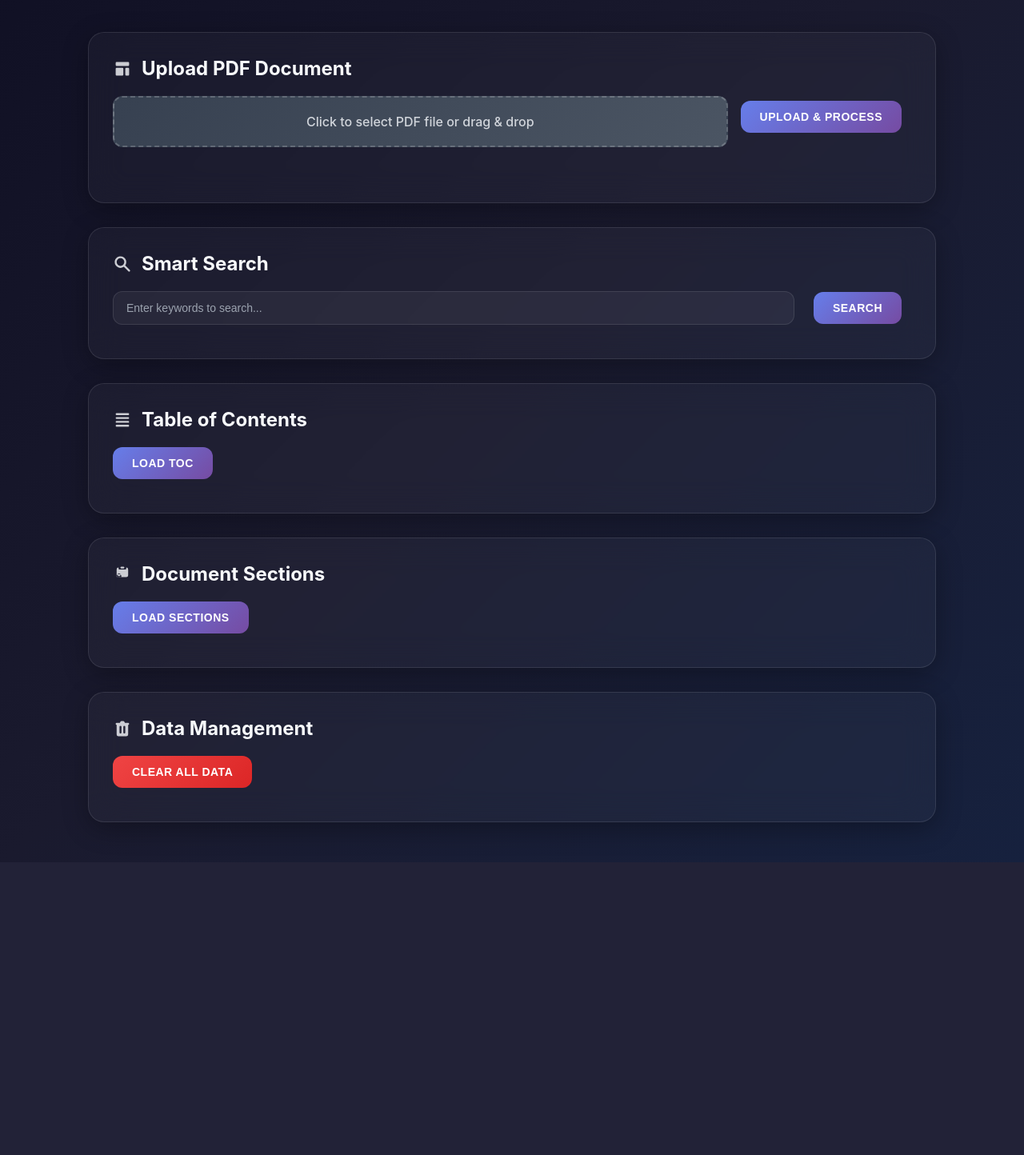
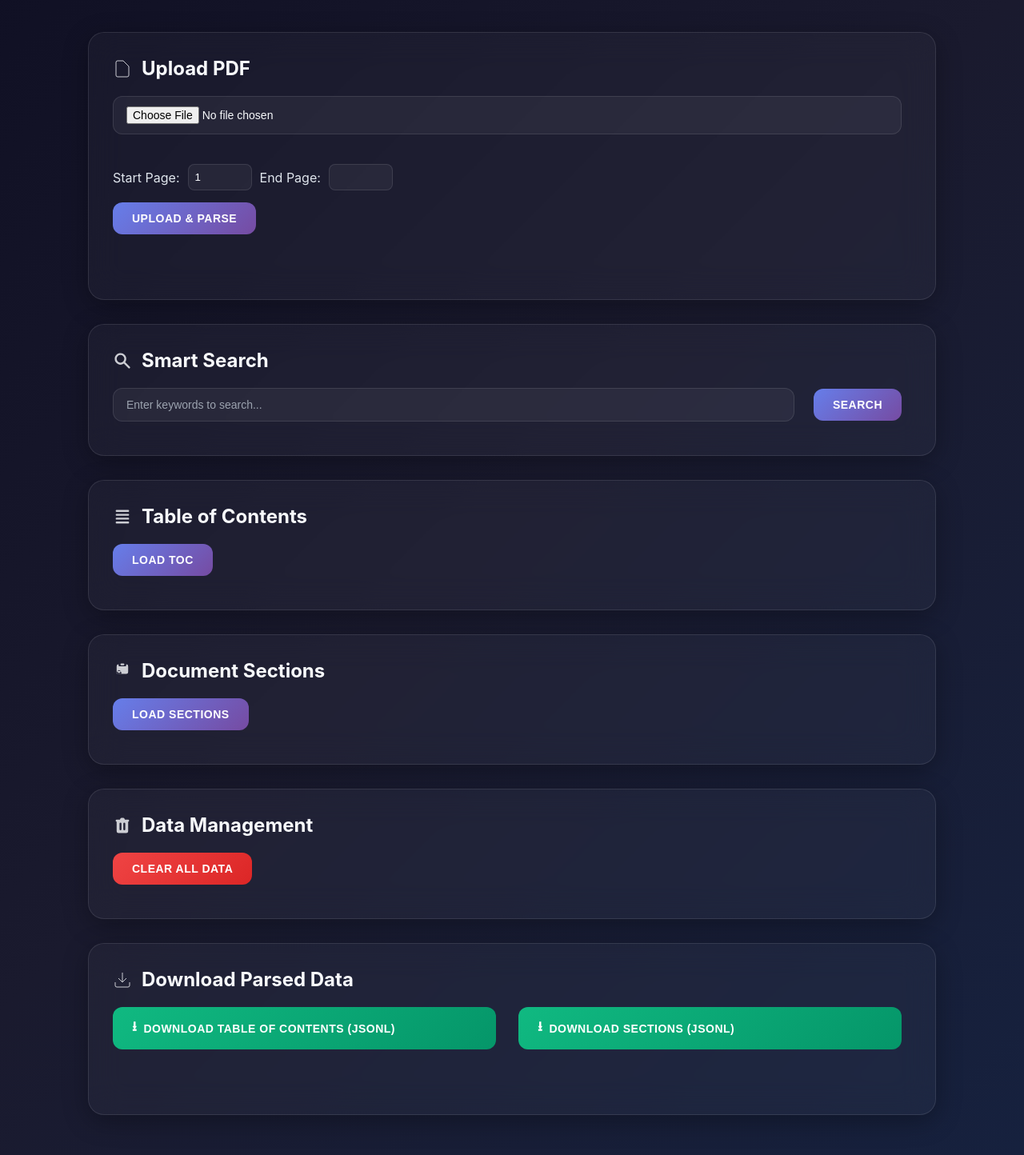
Before and after one commit to srikanthtn/USB-Power-pdf-parsing, a FastAPI app: page / in a window 1280 px wide. Shown: the part 193-1637 px from the top of the page at 80% size. Before the commit the page ends 1263 px from the top, so only its background shows below. Run offline with FastAPI, Linux system fonts and the light colour scheme.

Commit message:
Enhance PDF upload functionality with page range support and add download options for parsed data

```diff
--- a/app.py
+++ b/app.py
@@ -7,8 +7,8 @@ import json
 import os
 from pathlib import Path
 from typing import List, Optional, Dict, Any
-from fastapi import FastAPI, File, UploadFile, HTTPException, Request
-from fastapi.responses import HTMLResponse, JSONResponse
+from fastapi import FastAPI, File, UploadFile, HTTPException, Request, Form
+from fastapi.responses import HTMLResponse, JSONResponse,FileResponse
 from fastapi.staticfiles import StaticFiles
 from fastapi.templating import Jinja2Templates
 from fastapi.middleware.cors import CORSMiddleware
@@ -46,11 +46,13 @@ async def home(request: Request):
     return templates.TemplateResponse("index.html", {"request": request})
 
 @app.post("/upload-pdf")
-async def upload_pdf(file: UploadFile = File(...)):
-    """Upload and parse a PDF file"""
+async def upload_pdf(
+    file: UploadFile = File(...),
+    start_page: int = Form(1),
+    end_page: Optional[int] = Form(None)
+):
+    """Upload and parse a PDF file with page range"""
     global toc_entries, sections, current_pdf_path
-
-    print(f"Received file upload: {file.filename}")
 
     if not file.filename.endswith('.pdf'):
         raise HTTPException(status_code=400, detail="Only PDF files are allowed")
@@ -60,46 +62,30 @@ async def upload_pdf(file: UploadFile = File(...)):
     upload_dir.mkdir(exist_ok=True)
 
     file_path = upload_dir / file.filename
-    print(f"Saving file to: {file_path}")
 
     try:
-        with open(file_path, "wb") as buffer:
+        with file_path.open("wb") as f:
             content = await file.read()
-            buffer.write(content)
-            print(f"File saved successfully, size: {len(content)} bytes")
-    except Exception as e:
-        print(f"Error saving file: {e}")
-        raise HTTPException(status_code=500, detail=f"Error saving uploaded file: {str(e)}")
+            f.write(content)
 
-    try:
-        print("Starting PDF parsing...")
-        # Parse the PDF
-        parser = USBPDParser(str(file_path), "USB Power Delivery Specification")
-        toc_entries, sections, validation_report = parser.process_pdf()
-
-        print(f"Parsing completed. TOC entries: {len(toc_entries)}, Sections: {len(sections)}")
-
-        # Save parsed data
-        parser.save_jsonl(toc_entries, "usb_pd_toc.jsonl")
-        parser.save_jsonl(sections, "usb_pd_spec.jsonl")
-
+        # Initialize parser with page range
+        parser = USBPDParser()
+        toc_entries, sections = parser.parse_pdf(
+            str(file_path),
+            start_page=start_page,
+            end_page=end_page
+        )
         current_pdf_path = str(file_path)
 
         return {
-            "message": "PDF parsed successfully",
-            "toc_count": len(toc_entries),
-            "sections_count": len(sections),
-            "filename": file.filename
+            "message": "PDF processed successfully",
+            "filename": file.filename,
+            "page_range": f"{start_page}-{end_page if end_page else 'end'}",
+            "toc_entries": len(toc_entries),
+            "sections": len(sections)
         }
-
     except Exception as e:
-        print(f"Error during PDF parsing: {e}")
-        import traceback
-        traceback.print_exc()
-        # Clean up on error
-        if file_path.exists():
-            file_path.unlink()
-        raise HTTPException(status_code=500, detail=f"Error parsing PDF: {str(e)}")
+        raise HTTPException(status_code=500, detail=str(e))
 
 @app.get("/api/toc")
 async def get_toc():
@@ -228,6 +214,43 @@ async def clear_data():
 
     return {"message": "All data cleared successfully"}
 
+
+from fastapi.responses import FileResponse
+import os
+
+@app.get("/download/toc-jsonl")
+async def download_toc_jsonl():
+    """Download TOC data as JSONL file"""
+    file_path = Path("usb_pd_toc.jsonl").absolute()
+    if not file_path.exists():
+        raise HTTPException(
+            status_code=404,
+            detail="TOC JSONL file not found. Please upload and parse a PDF first."
+        )
+    return FileResponse(
+        path=str(file_path),
+        media_type='application/jsonl',
+        filename="usb_pd_toc.jsonl"
+    )
+
+@app.get("/download/sections-jsonl")
+async def download_sections_jsonl():
+    """Download sections data as JSONL file"""
+    file_path = Path("usb_pd_spec.jsonl").absolute()
+    if not file_path.exists():
+        raise HTTPException(
+            status_code=404,
+            detail="Sections JSONL file not found. Please upload and parse a PDF first."
+        )
+    return FileResponse(
+        path=str(file_path),
+        media_type='application/jsonl',
+        filename="usb_pd_spec.jsonl"
+    )
+
+
+
+
 if __name__ == "__main__":
     uvicorn.run(
         "app:app",
--- a/templates/index.html
+++ b/templates/index.html
@@ -286,12 +286,63 @@
         min-width: 250px;
     }
 
+    .page-range {
+        display: flex;
+        align-items: center;
+        gap: 10px;
+        margin: 15px 0;
+    }
+
+    .page-range input[type="number"] {
+        background: rgba(255, 255, 255, 0.05);
+        border: 1px solid rgba(255, 255, 255, 0.1);
+        border-radius: 8px;
+        padding: 8px;
+        width: 80px;
+        color: #f8fafc;
+    }
+
+    .input-group {
+        display: flex;
+        flex-direction: column;
+        gap: 10px;
+    }
+
     @media (max-width: 768px) {
         .container { padding: 15px; }
         header h1 { font-size: 2rem; }
         .card { padding: 20px; }
         .search-container { flex-direction: column; }
         .search-input { width: 100%; }
+    }
+
+    /* Download Button Styles */
+    .download-btn {
+        background: linear-gradient(135deg, #10B981 0%, #059669 100%);
+        border: none;
+        border-radius: 12px;
+        padding: 12px 24px;
+        color: white;
+        font-size: 14px;
+        font-weight: 600;
+        cursor: pointer;
+        transition: all 0.3s ease;
+        display: flex;
+        align-items: center;
+        gap: 8px;
+        flex: 1;
+        min-width: 200px;
+    }
+
+    .download-btn:hover {
+        transform: translateY(-1px);
+        box-shadow: 0 8px 25px rgba(16, 185, 129, 0.4);
+        background: linear-gradient(135deg, #059669 0%, #047857 100%);
+    }
+
+    .download-btn:before {
+        content: "⭳";
+        font-size: 1.2em;
     }
 </style>
 </head>
@@ -305,18 +356,23 @@
     <!-- File Upload -->
     <div class="card">
         <h2>
-            <svg class="icon" fill="currentColor" viewBox="0 0 20 20">
-                <path d="M3 4a1 1 0 011-1h12a1 1 0 011 1v2a1 1 0 01-1 1H4a1 1 0 01-1-1V4zM3 10a1 1 0 011-1h6a1 1 0 011 1v6a1 1 0 01-1 1H4a1 1 0 01-1-1v-6zM14 9a1 1 0 00-1 1v6a1 1 0 001 1h2a1 1 0 001-1v-6a1 1 0 00-1-1h-2z"/>
+            <svg class="icon" xmlns="http://www.w3.org/2000/svg" viewBox="0 0 24 24" fill="none" stroke="currentColor">
+                <path d="M13 2H6a2 2 0 0 0-2 2v16a2 2 0 0 0 2 2h12a2 2 0 0 0 2-2V9z"></path>
             </svg>
-            Upload PDF Document
+            Upload PDF
         </h2>
-        <div style="display: flex; align-items: center; gap: 16px; flex-wrap: wrap;">
-            <div class="file-input-wrapper" onclick="document.getElementById('pdfFile').click()">
-                <input type="file" id="pdfFile" accept=".pdf">
-                <div class="file-label">Click to select PDF file or drag & drop</div>
+        <form id="uploadForm">
+            <div class="input-group">
+                <input type="file" id="pdfFile" name="file" accept=".pdf" required>
+                <div class="page-range">
+                    <label for="startPage">Start Page:</label>
+                    <input type="number" id="startPage" min="1" value="1">
+                    <label for="endPage">End Page:</label>
+                    <input type="number" id="endPage" min="1">
+                </div>
             </div>
-            <button onclick="uploadPDF()">Upload & Process</button>
-        </div>
+            <button type="submit" onclick="uploadPDF(event)">Upload & Parse</button>
+        </form>
         <div id="uploadStatus" class="status"></div>
     </div>
 
@@ -370,35 +426,68 @@
         </h2>
         <button class="btn-danger" onclick="clearData()">Clear All Data</button>
     </div>
+
+    <!-- Download Section -->
+    <div class="card">
+        <h2>
+            <svg class="icon" xmlns="http://www.w3.org/2000/svg" viewBox="0 0 24 24" fill="none" stroke="currentColor">
+                <path d="M21 15v4a2 2 0 0 1-2 2H5a2 2 0 0 1-2-2v-4M7 10l5 5 5-5M12 15V3"/>
+            </svg>
+            Download Parsed Data
+        </h2>
+        <div style="display: flex; gap: 16px; flex-wrap: wrap;">
+            <button onclick="downloadFile('/download/toc-jsonl', 'TOC')" class="download-btn">
+                Download Table of Contents (JSONL)
+            </button>
+            <button onclick="downloadFile('/download/sections-jsonl', 'Sections')" class="download-btn">
+                Download Sections (JSONL)
+            </button>
+        </div>
+        <div id="downloadStatus" class="status"></div>
+    </div>
 </div>
 
 <script>
 const API_BASE = "http://127.0.0.1:8000";
 
 // Upload PDF
-async function uploadPDF() {
+async function uploadPDF(event) {
+    event.preventDefault();
+
     const fileInput = document.getElementById("pdfFile");
+    const startPage = document.getElementById("startPage").value;
+    const endPage = document.getElementById("endPage").value;
+
     if (!fileInput.files.length) {
-        showStatus("uploadStatus", "Please select a PDF file first", "error");
+        showStatus("uploadStatus", "Please select a file", "error");
         return;
     }
+
     const formData = new FormData();
     formData.append("file", fileInput.files[0]);
+    formData.append("start_page", startPage);
+    formData.append("end_page", endPage);
 
     showStatus("uploadStatus", "Processing document...", "loading");
+
     try {
-        const res = await fetch(`${API_BASE}/upload-pdf`, {
+        const response = await fetch(`${API_BASE}/upload-pdf`, {
             method: "POST",
             body: formData
         });
-        const data = await res.json();
-        if (res.ok) {
-            showStatus("uploadStatus", `✅ Success: ${data.filename} processed (TOC: ${data.toc_count}, Sections: ${data.sections_count})`, "success");
-        } else {
-            showStatus("uploadStatus", `❌ Error: ${data.detail}`, "error");
+
+        if (!response.ok) {
+            throw new Error("Upload failed");
         }
+
+        const data = await response.json();
+        showStatus("uploadStatus", "Document processed successfully!", "success");
+
+        // Reload TOC and sections
+        await loadTOC();
+        await loadSections();
     } catch (err) {
-        showStatus("uploadStatus", "❌ Upload failed. Please try again.", "error");
+        showStatus("uploadStatus", "Error: " + err.message, "error");
     }
 }
 
@@ -492,6 +581,28 @@ async function clearData() {
     }
 }
 
+// Download File
+async function downloadFile(url, type) {
+    try {
+        const response = await fetch(API_BASE + url);
+        if (!response.ok) {
+            throw new Error(`Failed to download ${type} file`);
+        }
+        const blob = await response.blob();
+        const downloadUrl = window.URL.createObjectURL(blob);
+        const a = document.createElement('a');
+        a.href = downloadUrl;
+        a.download = url.includes('toc') ? 'usb_pd_toc.jsonl' : 'usb_pd_spec.jsonl';
+        document.body.appendChild(a);
+        a.click();
+        window.URL.revokeObjectURL(downloadUrl);
+        document.body.removeChild(a);
+        showStatus('downloadStatus', `${type} file downloaded successfully`, 'success');
+    } catch (error) {
+        showStatus('downloadStatus', error.message, 'error');
+    }
+}
+
 // Helper Functions
 function showStatus(elementId, message, type) {
     const element = document.getElementById(elementId);
```
Also changed, not shown: main.py (+52 -0 lines).
